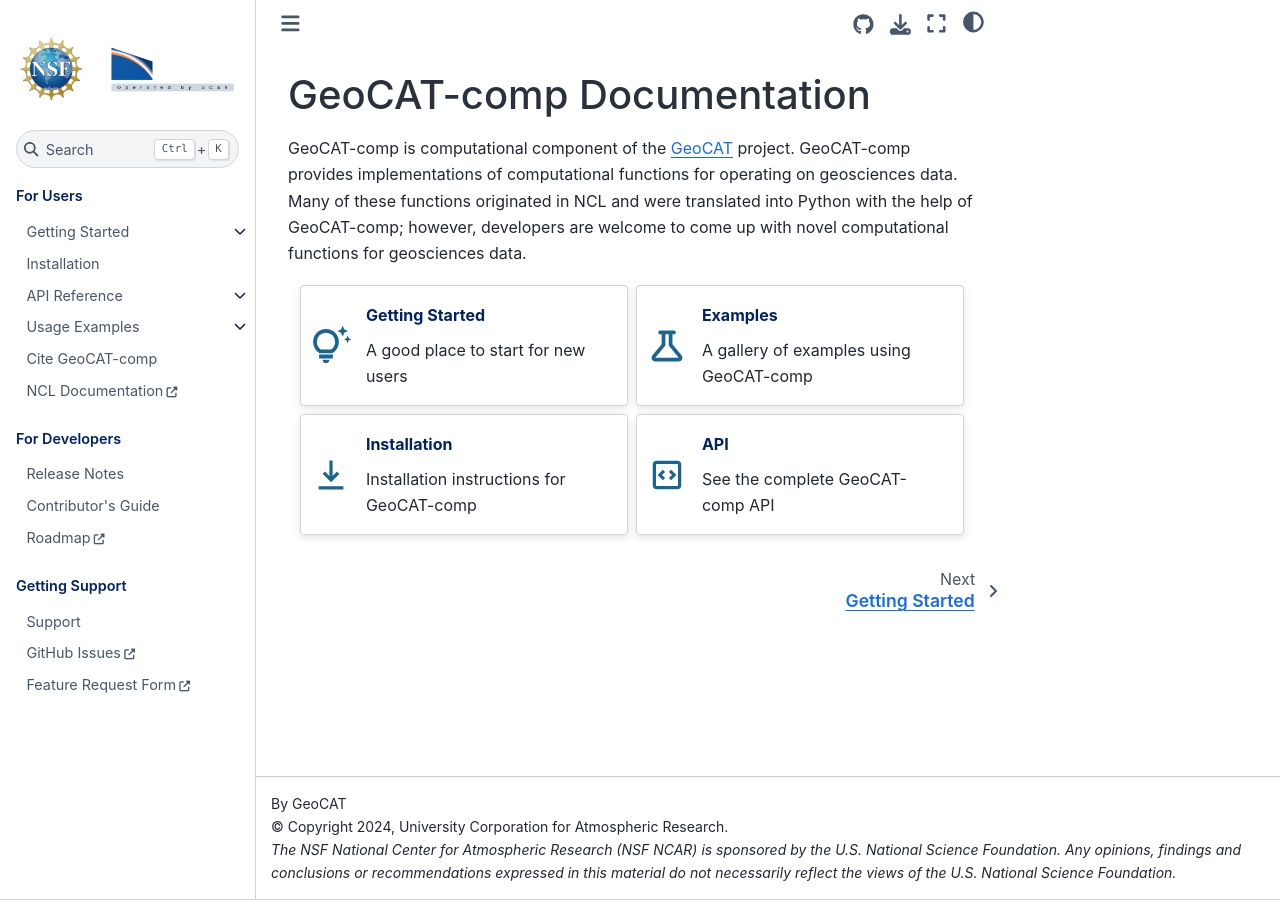
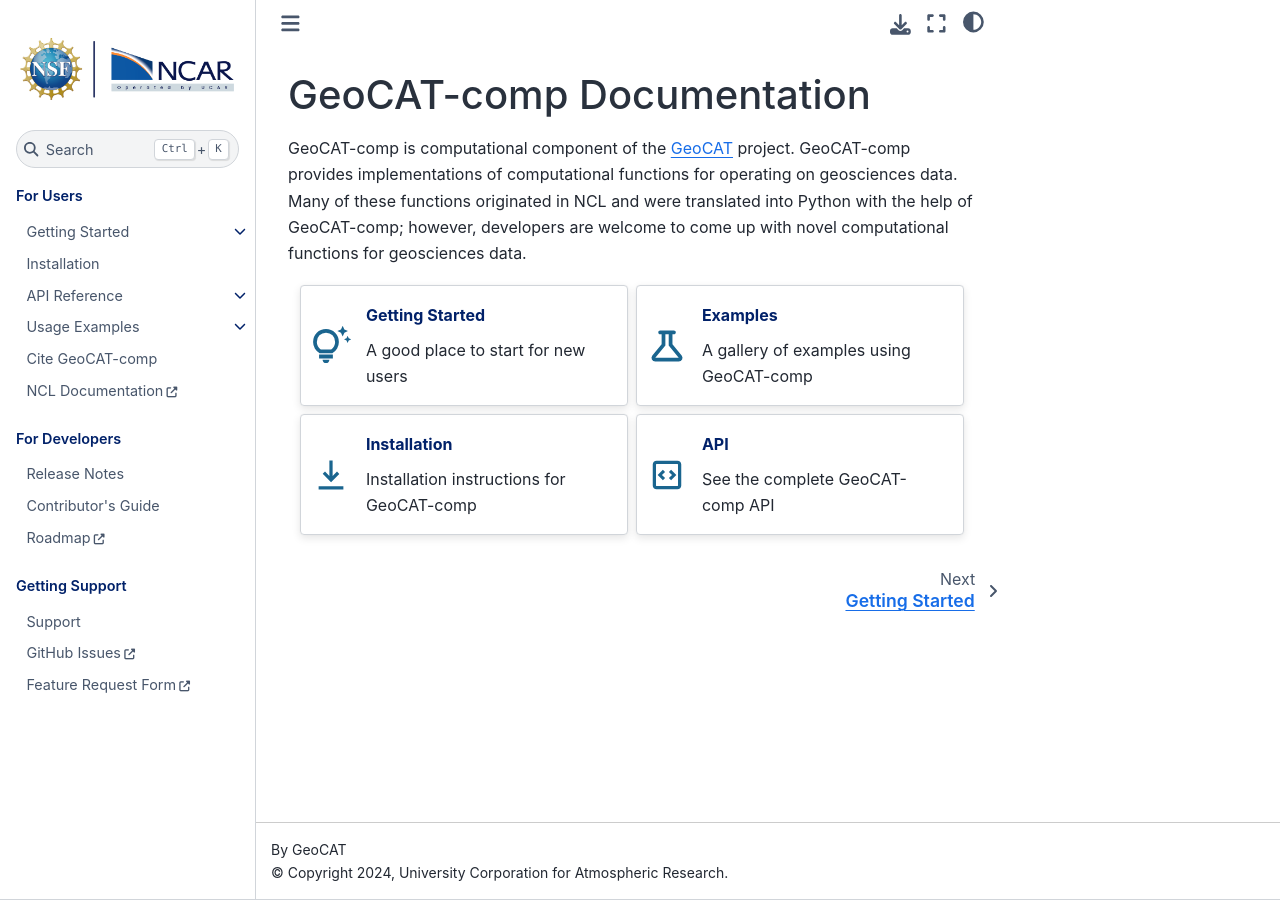
Before and after one commit to NCAR/geocat-comp, a Sphinx documentation site: the page built from docs/index.rst, in a window 1280 px wide. Built offline with Sphinx 7.4.7 and the Sphinx Book theme 1.1.4, drawn with Linux system fonts in a browser that asks for light colours; the version number could not be read and is left out.

Commit message:
override logos for light/dark mode

```diff
--- a/docs/conf.py
+++ b/docs/conf.py
@@ -270,7 +270,12 @@
 
 # The name of an image file (relative to this directory) to place at the top
 # of the sidebar.
-html_logo = '_static/images/logos/NSF_NCAR.png'
+html_theme_options = {
+    "logo": {
+        "image_light": "_static/images/logos/NSF_NCAR_light.png",
+        "image_dark": "_static/images/logos/NSF_NCAR_dark.png",
+    }
+}
 
 # The name of an image file (relative to this directory) to use as a favicon of
 # the docs.  This file should be a Windows icon file (.ico) being 16x16 or 32x32
```
Also changed, not shown: docs/_static/images/logos/NSF_NCAR_dark.png (renamed from docs/_static/images/logos/NSF_NCAR.png), docs/_static/images/logos/NSF_NCAR_light.png (added).
